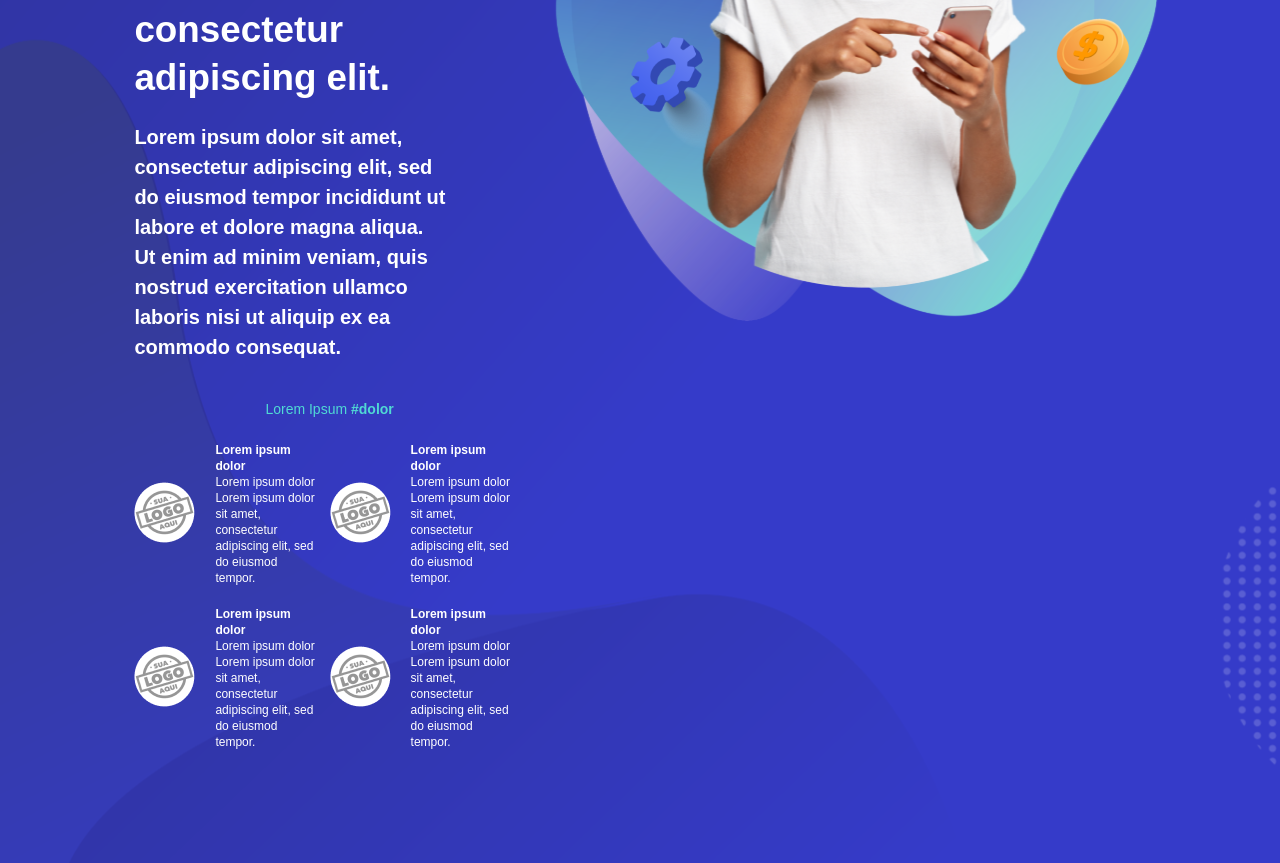
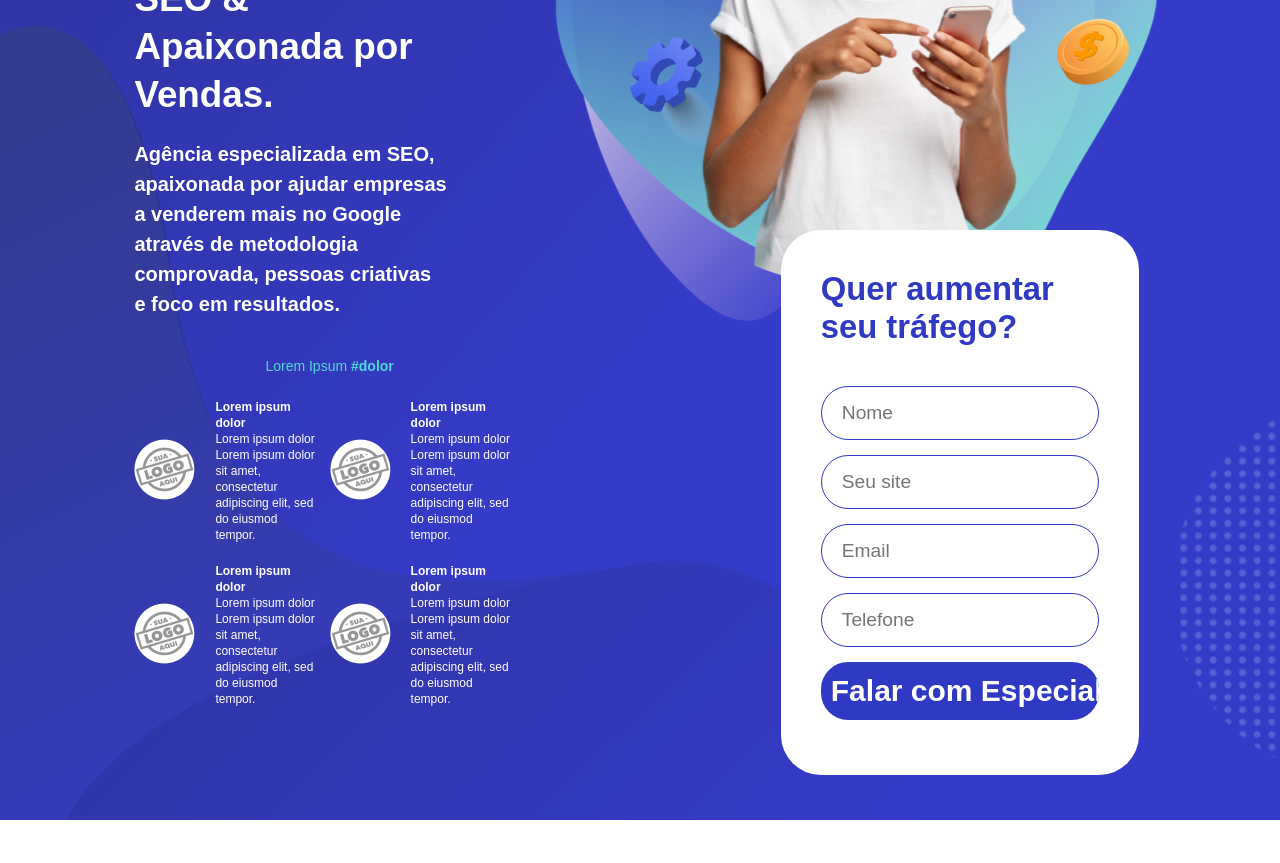
Before and after one commit to IsraelSDev/netlinks, a React (Create React App) app: page / in a window 1280 px wide. Shown: the part 360-1223 px from the top of the page. After the commit the page ends 1180 px from the top, so only its background shows below. Built offline with nearby package versions, Linux system fonts and the light colour scheme.

Commit message:
new: header v1.0

```diff
--- a/src/App.css
+++ b/src/App.css
@@ -13,8 +13,12 @@ body {
 }
 :root {
   --color-white: #fff;
+  --color-blue: #3039c3;
+  --color-pink: #ff4cb9;
+  --color-orange: #ff8412;
 
   --font-title: 2.3rem "Poppins", sans-serif;
   --font-subtitle: 1.25rem "Poppins", sans-serif;
   --font-text-title: 12px "Poppins", sans-serif bold;
+  --font-form-title: 36px "Poppins", sans-serif;
 }
--- a/src/components/Form/Form.jsx
+++ b/src/components/Form/Form.jsx
@@ -4,7 +4,18 @@ import "./form.css";
 const Form = () => {
   return (
     <div className='form-container'>
-      <h1>debug</h1>
+      <form>
+        <div className="form-title">
+          <h3>Quer aumentar seu tráfego?</h3>
+        </div>
+        <div className="form-input">
+          <input type="text" name="" id="" placeholder='Nome' />
+          <input type="url" name="" id="" placeholder='Seu site' />
+          <input type="email" name="" id="" placeholder='Email' />
+          <input type="tel" name="" id="" placeholder='Telefone' />
+          <input type="submit" value="Falar com Especialista" />
+        </div>
+      </form>
     </div>
   );
 }
--- a/src/components/Form/form.css
+++ b/src/components/Form/form.css
@@ -1,8 +1,53 @@
 .form-container {
-  width: 80%;
   background-color: white;
+  padding: 20px;
   margin: 0 auto;
-  margin-top: -200px;
-  z-index: 2;
+  z-index: 4;
   position: relative;
+  top: 50%;
+  width: 70%;
+  border-radius: 40px;
 }
+
+.form-title {
+  color: var(--color-blue);
+  font-weight: bold;
+  font: var(--font-form-title);
+  font-size: 28px;
+  padding: 20px;
+}
+
+.form-input {
+  display: flex;
+  flex-direction: column;
+  padding: 20px;
+}
+.form-input input {
+  border: 1px solid #3039c3;
+  border-radius: 27px;
+  padding: 15px 20px;
+  margin-bottom: 15px;
+  font-size: 1.2rem;
+  font-family: "Poppins", sans-serif;
+}
+
+.form-input input[type="submit"] {
+  background-color: var(--color-blue);
+  color: var(--color-white);
+  padding: 10px;
+  border: none;
+  border-radius: 27px;
+  cursor: pointer;
+  font-size: 30px;
+  line-height: 38px;
+  font-weight: 800;
+  cursor: pointer;
+  transition: 0.3s;
+
+}
+.form-input input[type="submit"]:hover {
+  background-color: var(--color-orange);
+}
+.form-input input[type="submit"]:active {
+  background-color: var(--color-pink);
+}
--- a/src/components/Header/Header.jsx
+++ b/src/components/Header/Header.jsx
@@ -1,5 +1,5 @@
 import React from 'react';
-import Logo from "../../assets/logo.png";
+import Logo from "../../assets/logo.svg";
 import LogoBox from "../../assets/logo-box.png";
 
 import LayerOne from '../../assets/layers/layer-01.svg';
@@ -19,8 +19,8 @@ const Header = () => {
       <div className="first-step">
         <div className="first-step-container">
           <img src={Logo} alt="logo" />
-          <h1 className='title'>Lorem ipsum dolor sit amet, consectetur adipiscing elit.</h1>
-          <h6 className='subtitle'>Lorem ipsum dolor sit amet, consectetur adipiscing elit, sed do eiusmod tempor incididunt ut labore et dolore magna aliqua. Ut enim ad minim veniam, quis nostrud exercitation ullamco laboris nisi ut aliquip ex ea commodo consequat.</h6>
+          <h1 className='title'>Agência especializada em SEO & Apaixonada por Vendas.</h1>
+          <h6 className='subtitle'>Agência especializada em SEO, apaixonada por ajudar empresas a venderem mais no Google através de metodologia comprovada, pessoas criativas e foco em resultados.</h6>
           <p>Lorem Ipsum <span>#dolor</span></p>
           <div className="first-step-box">
             <div className="box box-1">
@@ -69,8 +69,8 @@ const Header = () => {
             <img className='layer layer-three' src={LayerThree} alt="" />
             <img className='layer layer-four' src={LayerFour} alt="" />
           </div>
+        </div>
           <Form className="form" />
-        </div>
       </div>
     </div>
   );
--- a/src/components/Header/header.css
+++ b/src/components/Header/header.css
@@ -14,7 +14,7 @@
 .first-step-container {
   width: 80%;
   margin: 0 auto;
-  padding: 13% 8% 16% 11%;
+  padding: 15% 8% 16% 11%;
 }
 .first-step-box {
   display: flex;
@@ -30,6 +30,7 @@
   font-weight: 700;
   width: 80%;
   line-height: 48px;
+  margin-top: 20px;
 }
 .header-container .first-step .first-step-container .subtitle {
   font: var(--font-subtitle);
@@ -82,33 +83,30 @@
 }
 
 .images-container {
-  /* display: flex; */
-  /* flex-direction: column; */
   position: relative;
 }
 .layer {
-  /* width: 100%; */
   position: absolute;
 }
 .layer-woman {
-  top: 250px;
+  top: 50px;
   right: 5%;
   width: 660px;
   height: 670px;
 }
 .layer-one {
-  top: 230px;
+  top: 30px;
   right: 70%;
 }
 .layer-two {
-  top: 420px;
+  top: 220px;
   right: 10%;
 }
 .layer-three {
-  top: 250px;
+  top: 50px;
   right: 10%;
 }
 .layer-four {
-  top: 550px;
+  top: 350px;
   right: 10%;
 }
```
Also changed, not shown: src/assets/logo.svg.
